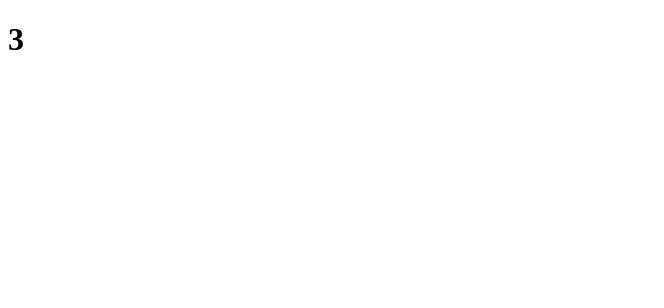
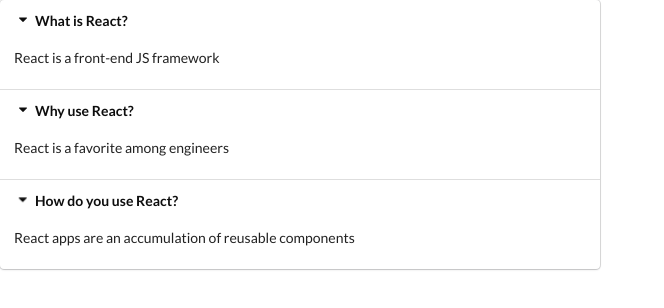
Before and after one commit to Malaxor/hooks, a React (Create React App) app: page / in a window 1280 px wide. Shown: the top 308 px of the page, without its empty margins (0-664 px from the left). Built offline with nearby package versions, Linux system fonts and the light colour scheme.

Commit message:
Accordion component displaying info

```diff
--- a/public/index.html
+++ b/public/index.html
@@ -5,6 +5,7 @@
     <link rel="icon" href="%PUBLIC_URL%/favicon.ico" />
     <meta name="viewport" content="width=device-width, initial-scale=1" />
     <meta name="theme-color" content="#000000" />
+    <link rel="stylesheet" href="https://cdnjs.cloudflare.com/ajax/libs/semantic-ui/2.4.1/semantic.min.css">
     <meta
       name="description"
       content="Web site created using create-react-app"
--- a/src/components/Accordion.js
+++ b/src/components/Accordion.js
@@ -1,6 +1,23 @@
 import React from 'react';
 
-const Accordion = ({ items }) => (
-   <h1>{items.length}</h1>
-);
+const Accordion = ({ items }) => {
+   const renderedItems = items.map(item => {
+      return (
+         <React.Fragment key={item.title}>
+            <div className='title active'>
+               <i className='dropdown icon'></i>
+               {item.title}
+            </div>
+            <div className='content active'>
+               <p>{item.content}</p>
+            </div>
+         </React.Fragment>
+      )
+   });
+   return (
+      <div className='ui styled accordion'>
+         {renderedItems}
+      </div>
+   )
+}
 export default Accordion;
```
